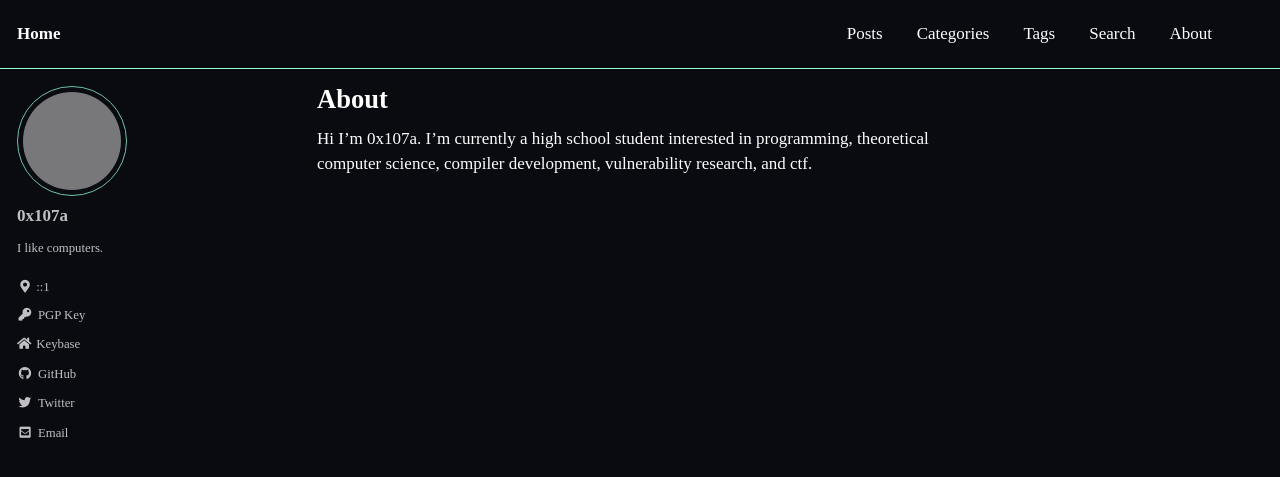
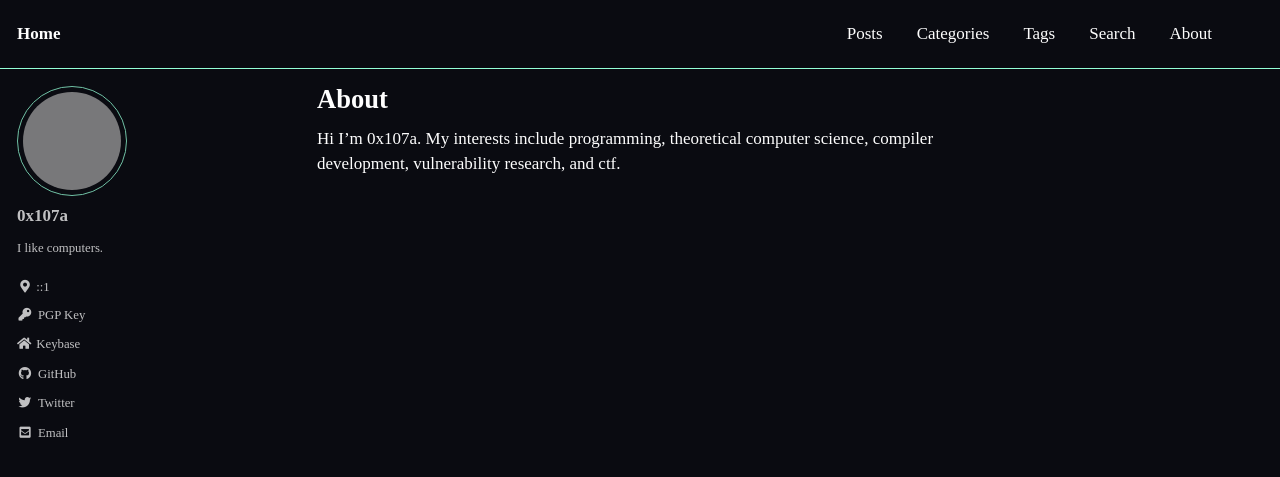
Before and after one commit to 0x107a/0x107a.github.io, a Jekyll site: the page built from _pages/about.html, in a window 1280 px wide. Shown: the top 477 px of the page. Built offline with Jekyll 4.4.1, drawn with Linux system fonts in a browser that asks for light colours; cached includes are drawn as plain includes; some web fonts are replaced; grey boxes are pictures that could not be loaded.

Commit message:
change about

```diff
--- a/_pages/about.html
+++ b/_pages/about.html
@@ -5,6 +5,5 @@ title: "About"
 permalink: /about/
 ---
 
-Hi I'm 0x107a. I'm currently a high school student interested in programming,
-theoretical computer science, compiler development, vulnerability research, and
-ctf.
+Hi I'm 0x107a. My interests include programming, theoretical computer science,
+compiler development, vulnerability research, and ctf.
```
